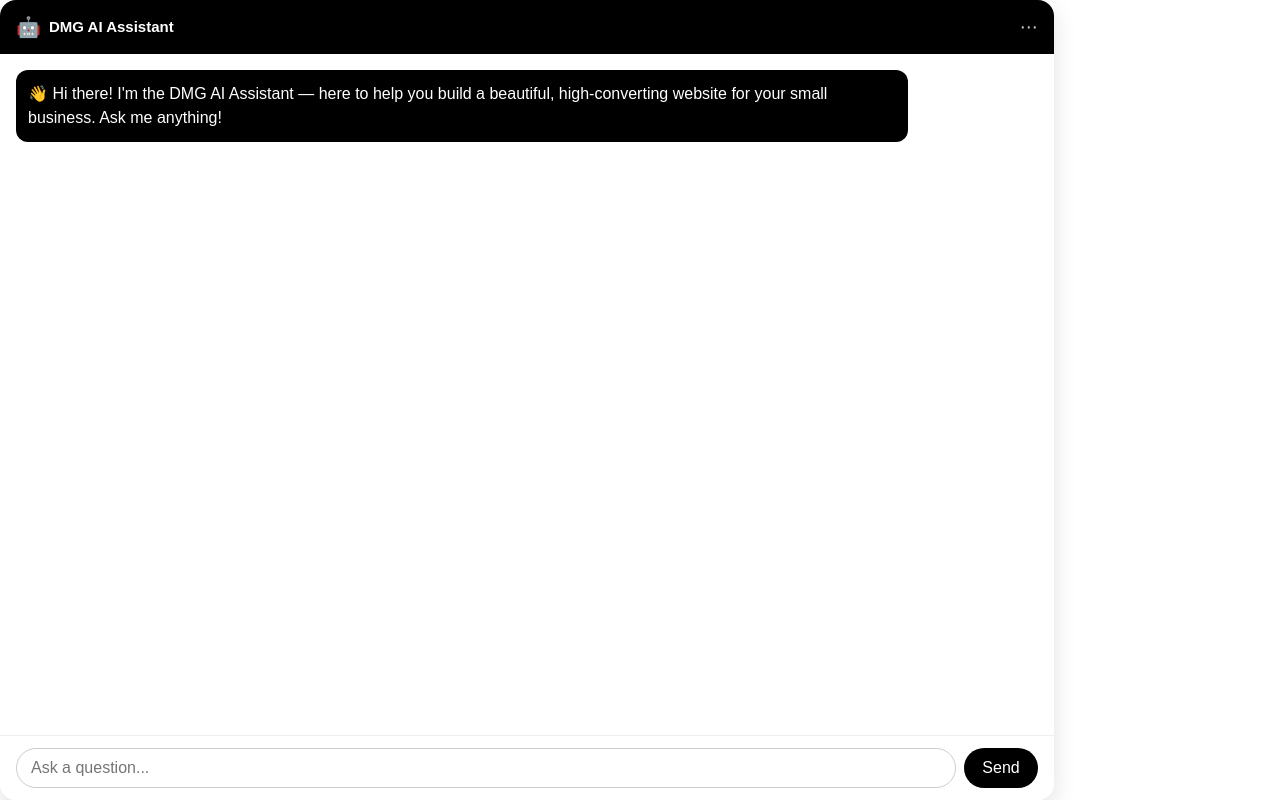
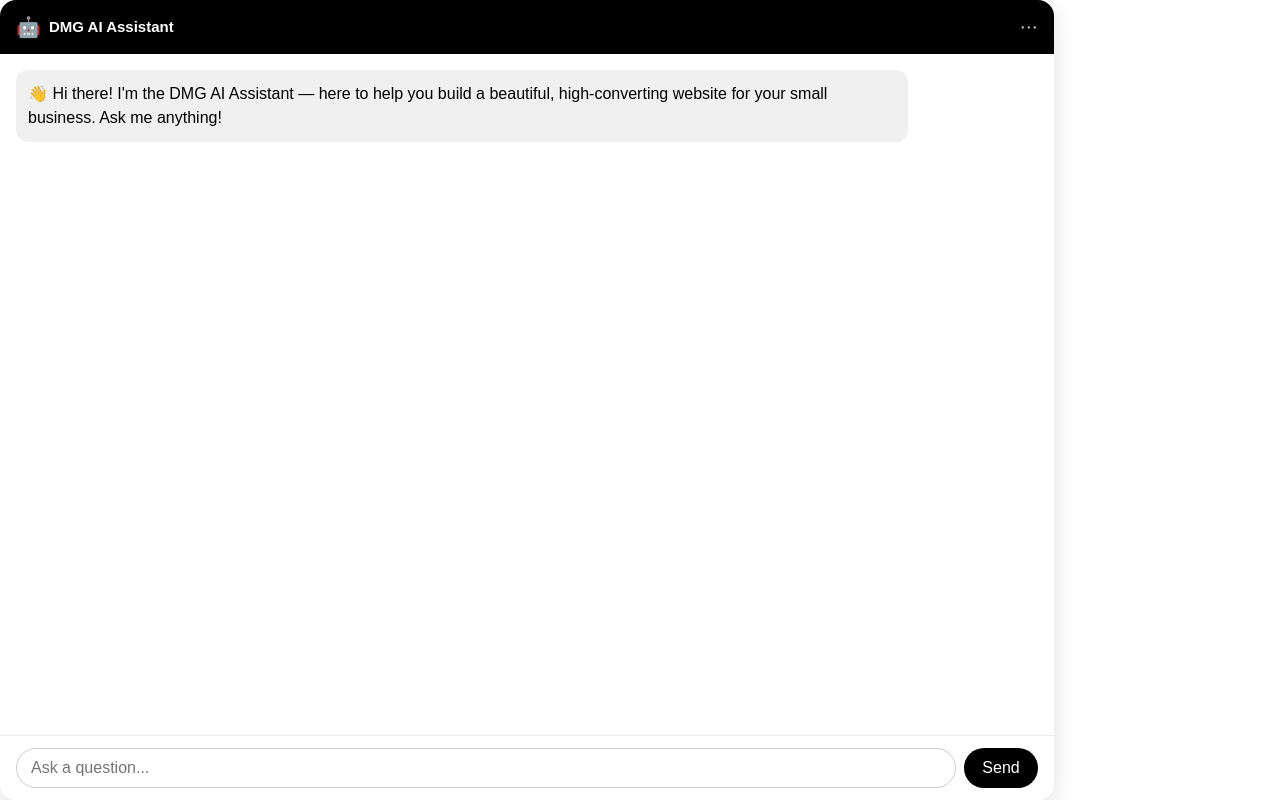
Before and after one commit to Teja202623/cursor-ai-chatbot, a React (Vite) app: page / in a window 1280 px wide. Built offline with nearby package versions, Linux system fonts and the light colour scheme.

Commit message:
latest update

```diff
--- a/src/App.jsx
+++ b/src/App.jsx
@@ -329,8 +329,8 @@ const styles = {
   botMsg: {
     alignSelf: 'flex-start',
     marginBottom: 10,
-    backgroundColor: '#000',
-    color: '#fff',
+    backgroundColor: '#f0f0f0',
+    color: '#000',
     padding: 12,
     borderRadius: 12,
     whiteSpace: 'pre-wrap',
@@ -341,8 +341,8 @@ const styles = {
   userMsg: {
     alignSelf: 'flex-end',
     marginBottom: 10,
-    backgroundColor: '#f0f0f0',
-    color: '#000',
+    backgroundColor: '#000',
+    color: '#fff',
     padding: 12,
     borderRadius: 12,
     whiteSpace: 'pre-wrap',
```
